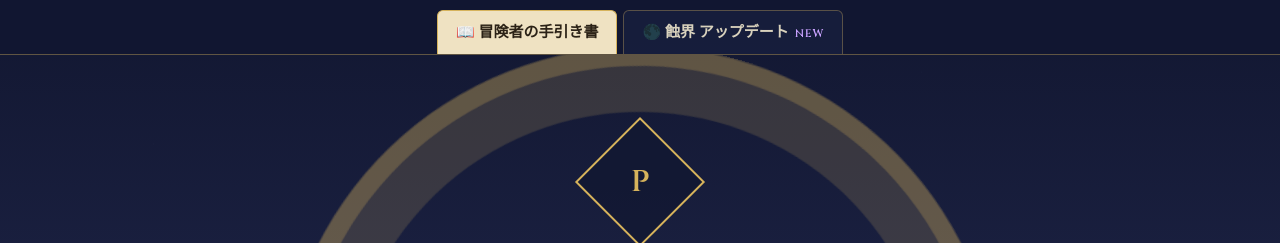
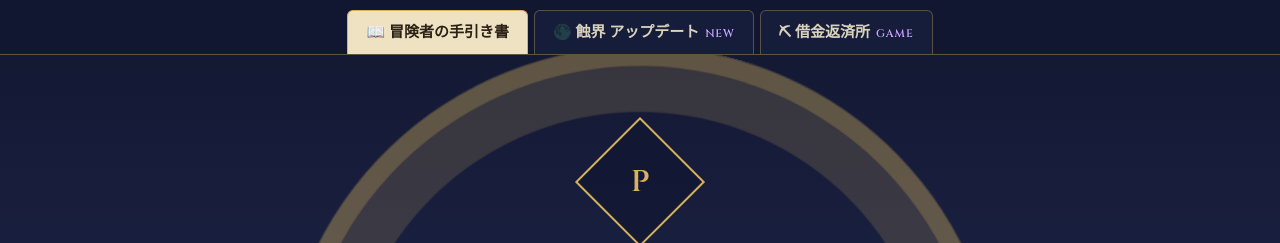
Before and after one commit to ryopon0126/PONsserversite, a plain HTML site: page index.html in a window 1280 px wide. Shown: the top 243 px of the page. Drawn offline with Linux system fonts and the light colour scheme; a web font is replaced by a local one.

Commit message:
Update index.html

```diff
--- a/index.html
+++ b/index.html
@@ -305,6 +305,7 @@ code,kbd{
 <nav class="tabs" aria-label="ページ">
   <a href="index.html" aria-current="page">📖 冒険者の手引き書</a>
   <a href="shokkai.html">🌑 蝕界 アップデート<span class="new">NEW</span></a>
+  <a href="debtwork.html">⛏ 借金返済所<span class="new">GAME</span></a>
 </nav>
 
 <!-- ========== 表紙 ========== -->
```
